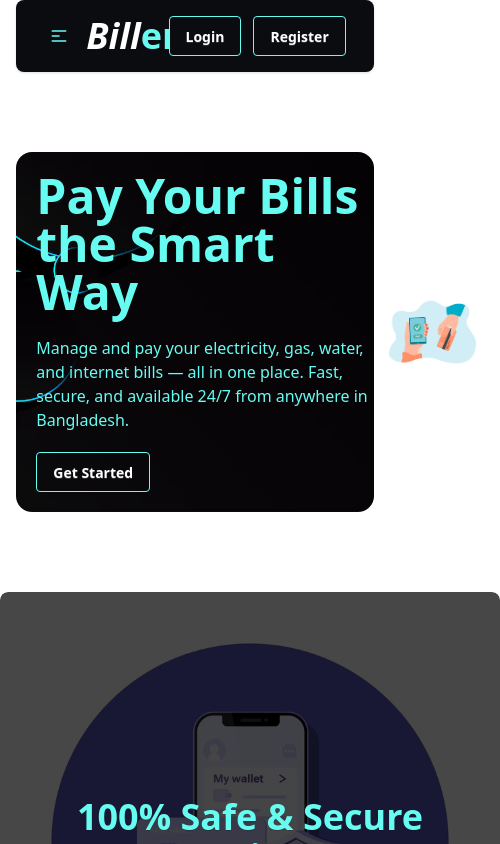
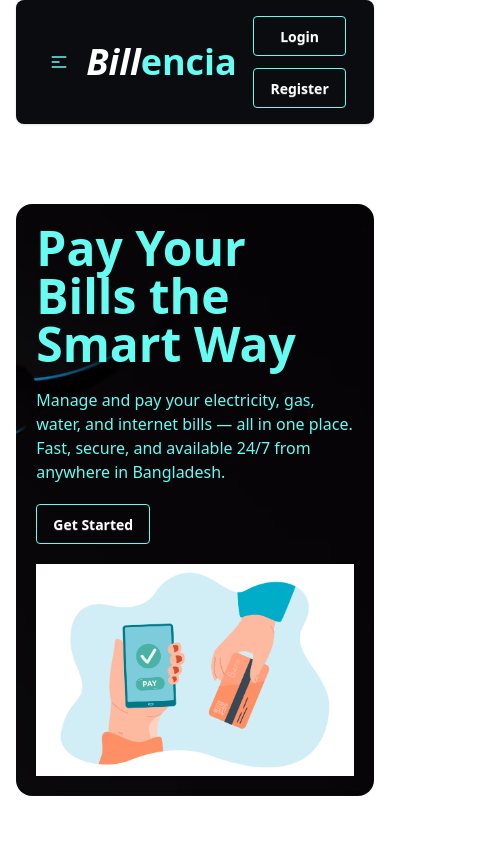
Before and after one commit to LamiyaRK/Billing, a React (Vite) app: page / in a window 390 px wide. Shown: the top 844 px of the page, 500 px wide, since content can reach past the window. Built offline with nearby package versions, Linux system fonts and the light colour scheme; no server answers.

Commit message:
made it responsive

```diff
--- a/src/App.css
+++ b/src/App.css
@@ -11,3 +11,8 @@
  --color-accent:#66FCF1;
   --color-info:#45A29E;
 }
+.active{
+  text-decoration: underline;
+
+
+}
--- a/src/Components/Banner.jsx
+++ b/src/Components/Banner.jsx
@@ -11,15 +11,15 @@ const Banner = () => {
   }}
 >
 
-  <div className=" flex justify-around  border-white items-center">
-    <div className="w-md">
+  <div className=" flex flex-col gap-5 lg:flex-row justify-around  border-white items-center">
+    <div className="max-w-md">
       <h1 className="mb-5 text-5xl font-bold">Pay Your Bills the Smart Way</h1>
       <p className="mb-5">
       Manage and pay your electricity, gas, water, and internet bills — all in one place. Fast, secure, and available 24/7 from anywhere in Bangladesh.
       </p>
       <button className="btn btn-accent btn-outline text-white">Get Started</button>
     </div>
-    <div className="w-[30%]">
+    <div className="w-full lg:w-[30%]">
         <img src='/1st.jpg' ></img>
     </div>
   </div>
--- a/src/Components/BillCard.jsx
+++ b/src/Components/BillCard.jsx
@@ -12,8 +12,8 @@ const BillCard = ({da}) => {
       const {id,bill_type,icon,organization,amount,duedate}=da
       const stat=adata?.find(ada=>ada==id)
     return (
-        <div className='flex justify-between items-center gap-10 bg-primary text-accent rounded-2xl px-4 '>
-         <div className='w-40 p-5 rounded-3xl'>
+        <div className='flex flex-col   r xl:flex-row justify-between items-center xl:gap-10 gap-3 p-2 bg-primary text-accent rounded-2xl px-4 '>
+         <div className='w-[300px] md:w-[400px] xl:w-40 p-5 rounded-3xl mx-auto xl:mx-0 flex justify-center'>
             <img src={icon}></img>
          </div>
 
@@ -22,7 +22,7 @@ const BillCard = ({da}) => {
                 <p className='text-base badge badge-info text-white '>Bill type: {bill_type}</p>
                 </div>
                 <p className='flex items-center text-2xl font-semibold'><FcMoneyTransfer />Amount:{amount}</p>
-                <p className='flex items-center badge badge-outline  badge-accent'><MdDateRange />Due-Date: {duedate.slice(0,10)}</p>
+                <p className='flex items-center   badge badge-outline badge-xl   badge-accent'><MdDateRange />Due-Date: {duedate.slice(0,10)}</p>
              {stat&&<IoCheckbox color='green' size={24} />}
          { stat?<button className='btn btn-white text-primary text-2xl'>Pay</button>:<NavLink to={`/billsdetails/${id}`}><button className='btn btn-accent text-primary text-2xl '>Pay</button></NavLink>
          }
--- a/src/Components/BillCardDetails.jsx
+++ b/src/Components/BillCardDetails.jsx
@@ -39,7 +39,7 @@ const BillCardDetails = () => {
  }
 
     return (
-        <div className='flex bg-primary text-accent p-4 gap-10 justify-center items-center my-10  mx-auto max-w-xl '>
+        <div className='w-11/12 mx-auto flex flex-col md:flex-row bg-primary text-accent p-4 gap-10 justify-center items-center my-10  mx-auto max-w-xl '>
            <div className='relative w-50'>
           <img src={icon} className='w-60 border-2 relative'/>
           <img src={img1} className='w-15  absolute bottom-0 right-0 '/>
--- a/src/Components/Card.jsx
+++ b/src/Components/Card.jsx
@@ -4,7 +4,7 @@ const Card = ({da}) => {
     const {name,logo,category,description}=da
     return (
         <div>
-            <div class="card bg-primary h-full shadow-sm p-3 text-accent">
+            <div class="card bg-primary  h-full shadow-sm p-3 text-accent">
   <figure>
     <img
       src={logo}
--- a/src/Components/Cardgrid.jsx
+++ b/src/Components/Cardgrid.jsx
@@ -51,7 +51,7 @@ const Cardgrid = () => {
         <div className='w-11/12 mx-auto text-center space-y-4 '>
           <h1 className='text-4xl font-bold'>Supported Utility & Service Partners</h1>
           <p className='text-xl font-semibold'>Easily pay your utility, internet, gas, and TV bills through our trusted partner organizations — all in one place.</p>
-        <div className=' grid grid-cols-3 gap-3'>
+        <div className=' grid grid-cols-1 md:grid-cols-2 xl:grid-cols-3 gap-3'>
 
             {
                 data.map(da=><Card key={da.id} da={da}></Card>)
--- a/src/Components/Carsoul.jsx
+++ b/src/Components/Carsoul.jsx
@@ -33,7 +33,7 @@ const Carsoul = () => {
 ]
   return (
 
-    <div className='w-[500px]   mx-auto my-10'>
+    <div className='w-[300px] md:w-[500px]   mx-auto my-10'>
      <Swiper
         modules={[Pagination, Autoplay]}
         pagination={{ clickable: true }}
--- a/src/Components/Navb.jsx
+++ b/src/Components/Navb.jsx
@@ -63,7 +63,7 @@ const Navb = () => {
   </ul>
 </div>
 
-</div>:<div className='flex gap-3'>
+</div>:<div className='flex flex-col md:flex-row gap-3'>
   <Link to='/login' className="btn bg-primary btn-outline border-accent text-white">Login</Link>
   <Link to='/register' className="btn bg-primary btn-outline border-accent text-white">Register</Link>
 </div>
--- a/src/Components/Service.jsx
+++ b/src/Components/Service.jsx
@@ -7,7 +7,7 @@ const Service = () => {
             <h1 className='text-4xl font-bold '>Our Services at Your Fingertips</h1>
             <p className='text-xl font-semibold max-w-3xl mx-auto'>Easily pay your electricity, gas, water, internet, and other utility bills from one secure platform — anytime, anywhere. Fast, reliable, and built for your convenience.</p>
         </div>
-        <div className='grid grid-cols-6 '>
+        <div className='grid grid-cols-3 lg:grid-cols-6 '>
             <div className='flex flex-col items-center justify-center'>
             <img src='/sendMoney.jpg'></img>
             <button className='btn btn-outline btn-info'>Send Money</button>
```
